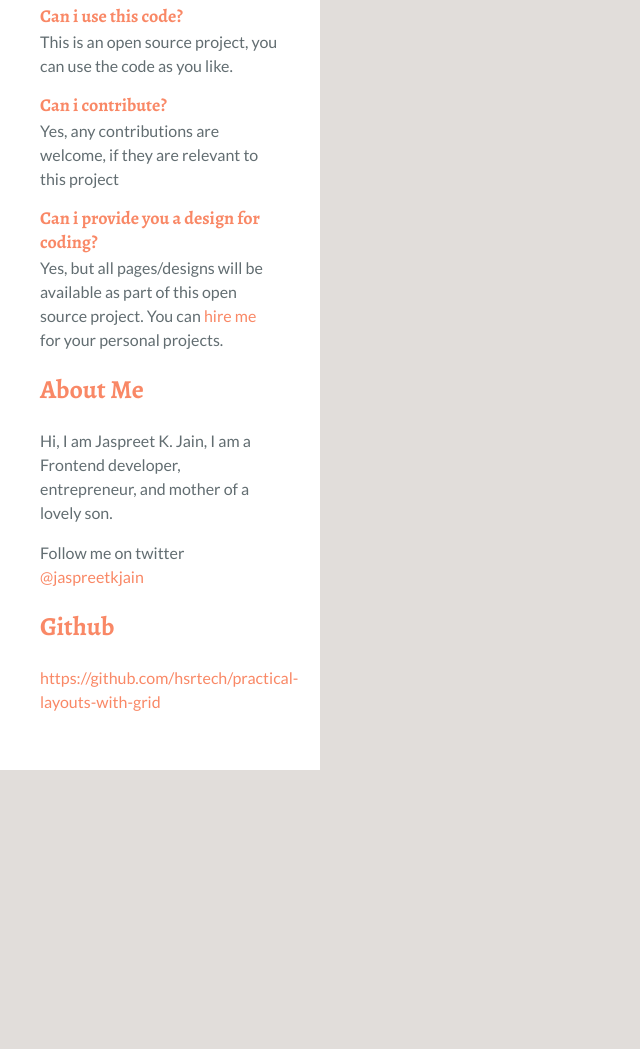
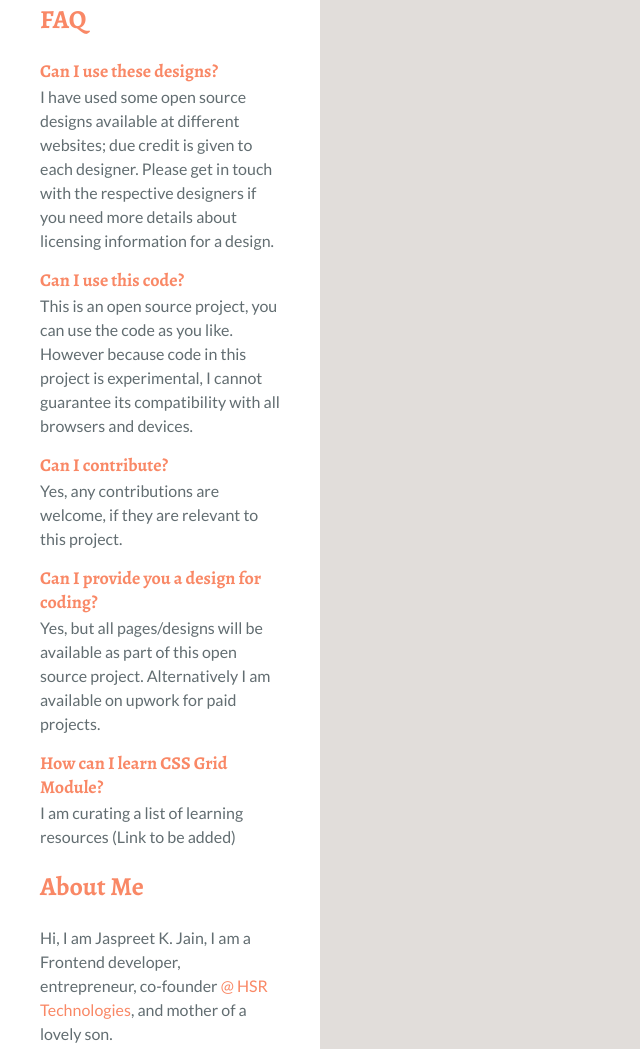
Before and after one commit to hsrtech/practical-css-layouts, a plain HTML site: page index.html in a window 1280 px wide. Shown: the part 673-1722 px from the top of the page, without its empty margins (0-640 px from the left). Before the commit the page ends 1443 px from the top, so only its background shows below. Drawn offline with nearby package versions, Linux system fonts and the light colour scheme.

Commit message:
Changed content of landing page

```diff
--- a/index.html
+++ b/index.html
@@ -14,29 +14,31 @@
     <div id="wrapper">
       <aside>
         <h1>Practical Layouts with CSS Grid</h1>
-        <p>Best way to learn something new is to practice. While i started learning CSS Grid Module i thought i should create some real pages to get real challenges with Grid Module</p>
-        <p>This is an open source project so that anybody can utilise the code for learning.</p>
+        <p><em>The best way to learn something new is to practice.</em> When I started learning CSS Grid, I found that most of the articles/tutorials provide a very basic layout to make it easy to explain things. But those easy layouts do not cover real word challenges that we face while working on actual projects. So I decided to design some real pages to find out the real challenges while working with new CSS layout modules.</p>
+        <p>I am creating these pages using CSS Grid layout Module, Flexible Box Layout Module (Flexbox), and other new features in CSS. Also, I have shared my code in this <a href="https://github.com/hsrtech/practical-layouts-with-grid" target="_blank">github repository</a> so that anybody can use the code for learning.</p>
 
         <h2>FAQ</h2>
         <ul class="faq">
-          <li><strong>Who created these designs?</strong>
-              I have used some open source designs available of different websites, due credit is given to each designer. Please get in touch with the designers if you need more details about licensing information about the designs.
+          <li><strong>Can I use these designs?</strong>
+            I have used some open source designs available at different websites; due credit is given to each designer. Please get in touch with the respective designers if you need more details about licensing information for a design.
           </li>
-          <li><strong>Can i use this code?</strong>
-              This is an open source project, you can use the code as you like.
+          <li><strong>Can I use this code?</strong>
+            This is an open source project, you can use the code as you like. However because code in this project is experimental, I cannot guarantee its compatibility with all browsers and devices.
           </li>
-          <li><strong>Can i contribute?</strong>
-              Yes, any contributions are welcome, if they are relevant to this project</li>
-          <li><strong>Can i provide you a design for coding?</strong>
-              Yes, but all pages/designs will be available as part of this open source project. You can <a href="https://www.upwork.com/o/profiles/users/_~0136ee5eecf8489bd0/" target="_blank">hire me</a> for your personal projects.</li>
+          <li><strong>Can I contribute?</strong>
+            Yes, any contributions are welcome, if they are relevant to this project.</li>
+          <li><strong>Can I provide you a design for coding?</strong>
+            Yes, but all pages/designs will be available as part of this open source project. Alternatively I am available on upwork for paid projects.</li>
+          <li><strong>How can I learn CSS Grid Module?</strong>
+            I am curating a list of learning resources (Link to be added)</li>
         </ul>
 
         <h2>About Me</h2>
-        <p>Hi, I am Jaspreet K. Jain, I am a Frontend developer, entrepreneur, and mother of a lovely son.</p>
+        <p>Hi, I am Jaspreet K. Jain, I am a Frontend developer, entrepreneur, co-founder  <a href="http://hsrtech.com/" target="_blank">@ HSR Technologies</a>, and mother of a lovely son.</p>
         <p>Follow me on twitter <a href="https://twitter.com/JaspreetJain" target="_blank">@jaspreetkjain</a></p>
 
-        <h2>Github</h2>
-        <p><a href="https://github.com/hsrtech/practical-layouts-with-grid" target="_blank">https://github.com/hsrtech/practical-layouts-with-grid</a></p>
+        <h2>Spread the word</h2>
+        <p>Share my love for this project so that others can know and then use this code.</p>
       </aside>
 
       <article>
```
